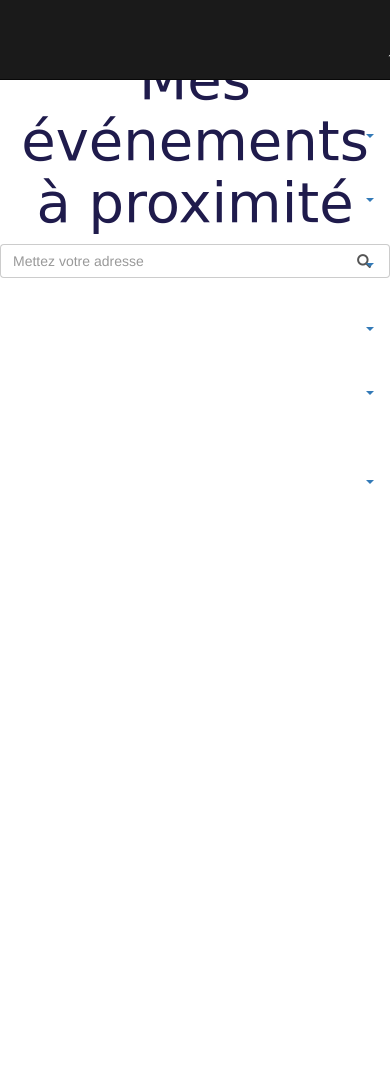
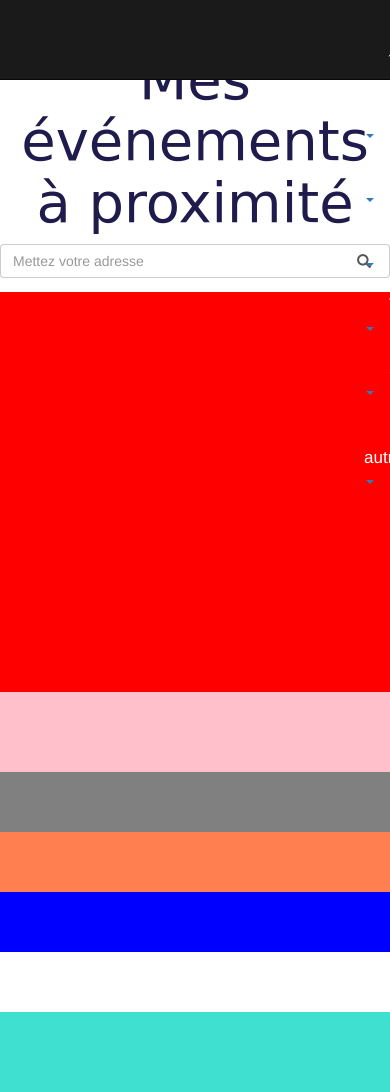
Before and after one commit to Projet-MesInfos/-Mes-Ev-nements---Proximit-, a plain HTML site: page index.html in a window 390 px wide. Before the commit the page ends 844 px from the top, so only its background shows below. Drawn offline with nearby package versions, Linux system fonts and the light colour scheme; a web font is replaced by a local one.

Commit message:
add container responsive

```diff
--- a/index.css
+++ b/index.css
@@ -1,8 +1,11 @@
 body {
     margin: 0;
-    height: 77vh;
+    padding: 0;
+    /*height: 77vh;*/
 }
-
+header{
+    margin-top: auto;
+}
 .titreMesEvent {
     font-family: 'Grand Hotel', cursive;
     color: #1F1B4C;
@@ -135,3 +138,43 @@ body {
     margin-top: -13%;
     margin-bottom: 12%;
 }
+/** test pour DivDomApi version 2**/
+#Api-Image{
+  height: 400px;
+  background-color: red;
+}
+
+#Details{
+    height: 400px;
+    background-color: yellow;
+}
+
+#Api-Title{
+    height: 20%;
+    background-color: pink;
+}
+
+#ApiDate-Start{
+    height: 15%;
+    background-color: grey;
+}
+
+#ApiDate-End{
+    height: 15%;
+    background-color: coral;
+}
+
+#Api-Adresse{
+    height: 15%;
+    background-color: blue;
+}
+
+#Api-Prix{
+    height: 15%;
+    background-color: white;
+}
+
+#Api-Description{
+    height: 20%;
+    background-color: turquoise;
+}
--- a/index.html
+++ b/index.html
@@ -163,9 +163,20 @@
                 </div>
         </div>
 	</div>
+<div class="container takeAPI">
 
-    <div id="DivDomApi"></div>
-
+    <div id="DivDomApi" class="row">
+      <div class="col-md-5 col-xs-12" id="Api-Image"></div>
+      <div class="col-md-7 col-xs-12" id="Details">
+        <div id="Api-Title" class="row"></div>
+        <div id="ApiDate-Start" class="row"></div>
+        <div id="ApiDate-End" class="row"></div>
+        <div id="Api-Adresse" class="row"></div>
+        <div id="Api-Prix" class="row"></div>
+        <div id="Api-Description" class="row"></div>
+      </div>
+    </div>
+</div> <!-- end container takeAPI-->
 
 
     <script src="index.js" type="text/javascript"></script>
```
